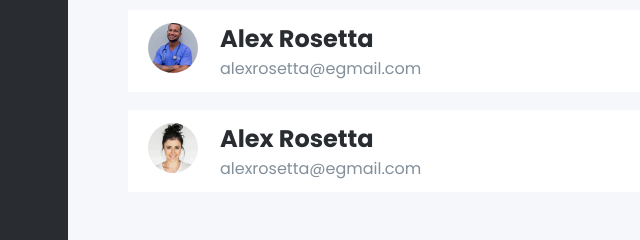
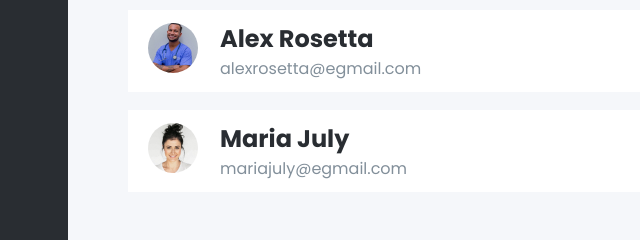
Before and after one commit to mvuqar1/booking-panel, a plain HTML site: page index.html in a window 1280 px wide. Shown: the part 150-390 px from the top of the page, 188-828 px from the left. Drawn offline with Linux system fonts and the light colour scheme.

Commit message:
del commentschanges

```diff
--- a/index.html
+++ b/index.html
@@ -44,8 +44,8 @@
                             <img src="./assets/maria.jpg" alt="user">
                         </div>
                         <div class="info-container">
-                            <h2>Alex Rosetta</h2>
-                            <p>alexrosetta@egmail.com</p>
+                            <h2>Maria July</h2>
+                            <p>mariajuly@egmail.com</p>
                         </div>
                     </div>
                 </div>
```
Also changed, not shown: style.css (line endings or trailing spaces).
